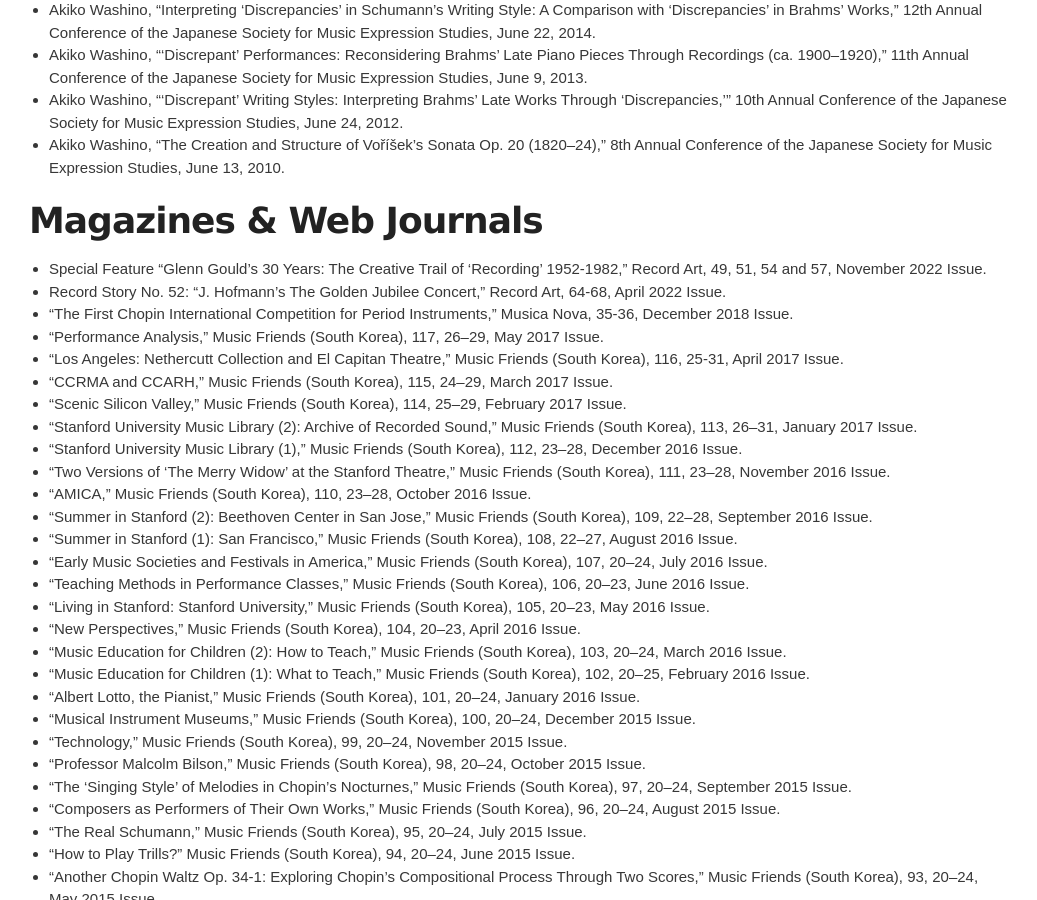
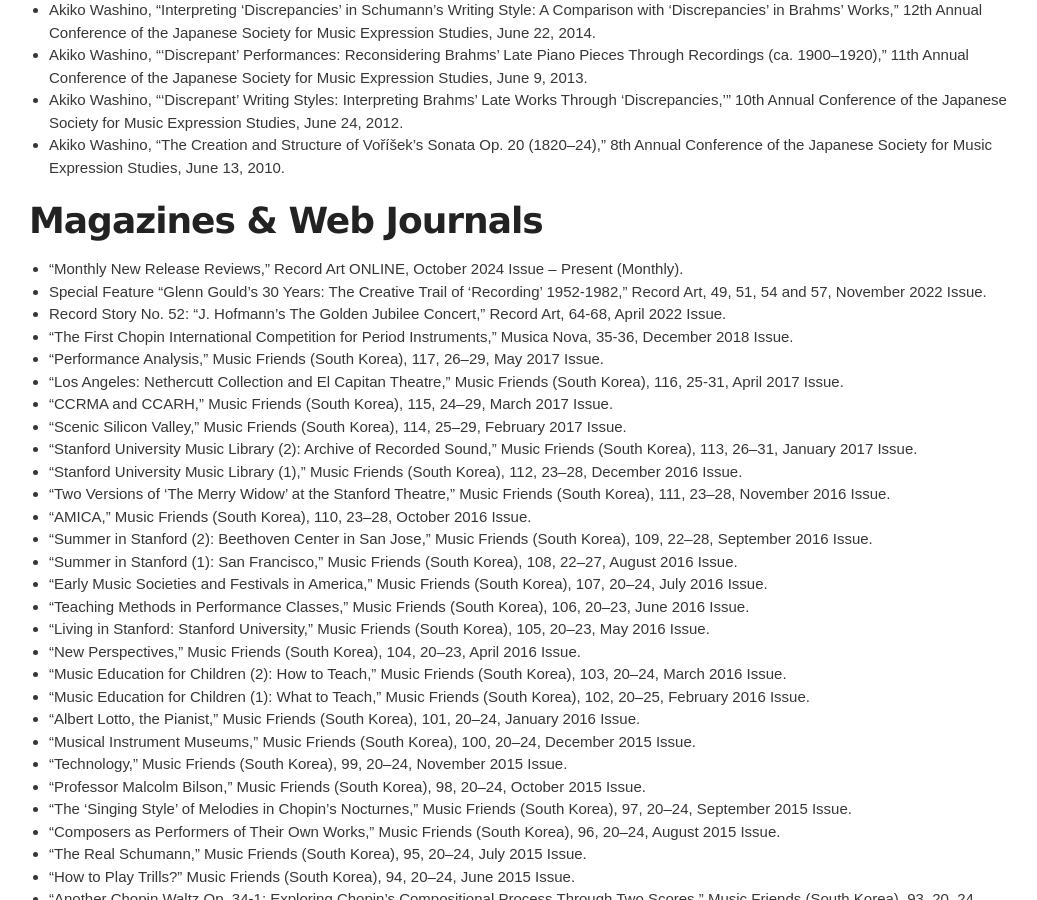
Before and after one commit to akikowashino/akikowashino.github.io, a Jekyll site: the page built from index-en.md, in a window 1280 px wide and 900 px high, scrolled down 2566 px. Shown: the whole window, without its empty margins (121-1158 px from the left). Built offline with Jekyll 4.4.1, drawn with Linux system fonts in a browser that asks for light colours.

Commit message:
Update index-en.md

```diff
--- a/index-en.md
+++ b/index-en.md
@@ -75,6 +75,7 @@
 * Akiko Washino, “The Creation and Structure of Voříšek’s Sonata Op. 20 (1820–24),” 8th Annual Conference of the Japanese Society for Music Expression Studies, June 13, 2010.
 
 # Magazines & Web Journals
+* "Monthly New Release Reviews," Record Art ONLINE, October 2024 Issue – Present (Monthly).
 * Special Feature "Glenn Gould's 30 Years: The Creative Trail of ‘Recording’ 1952-1982," Record Art, 49, 51, 54 and 57, November 2022 Issue.
 * Record Story No. 52: "J. Hofmann’s The Golden Jubilee Concert," Record Art, 64-68, April 2022 Issue.
 * "The First Chopin International Competition for Period Instruments," Musica Nova, 35-36, December 2018 Issue.
```
